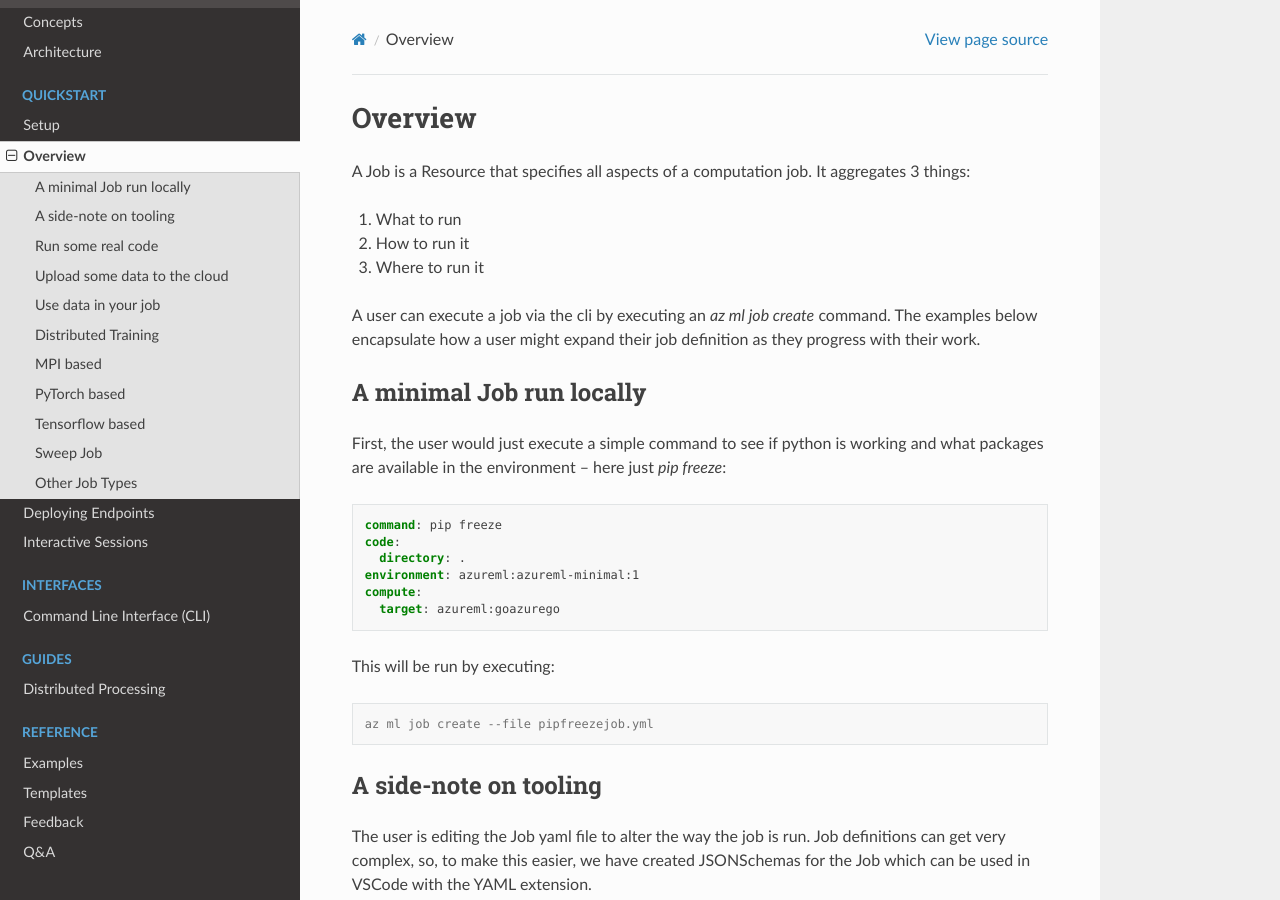
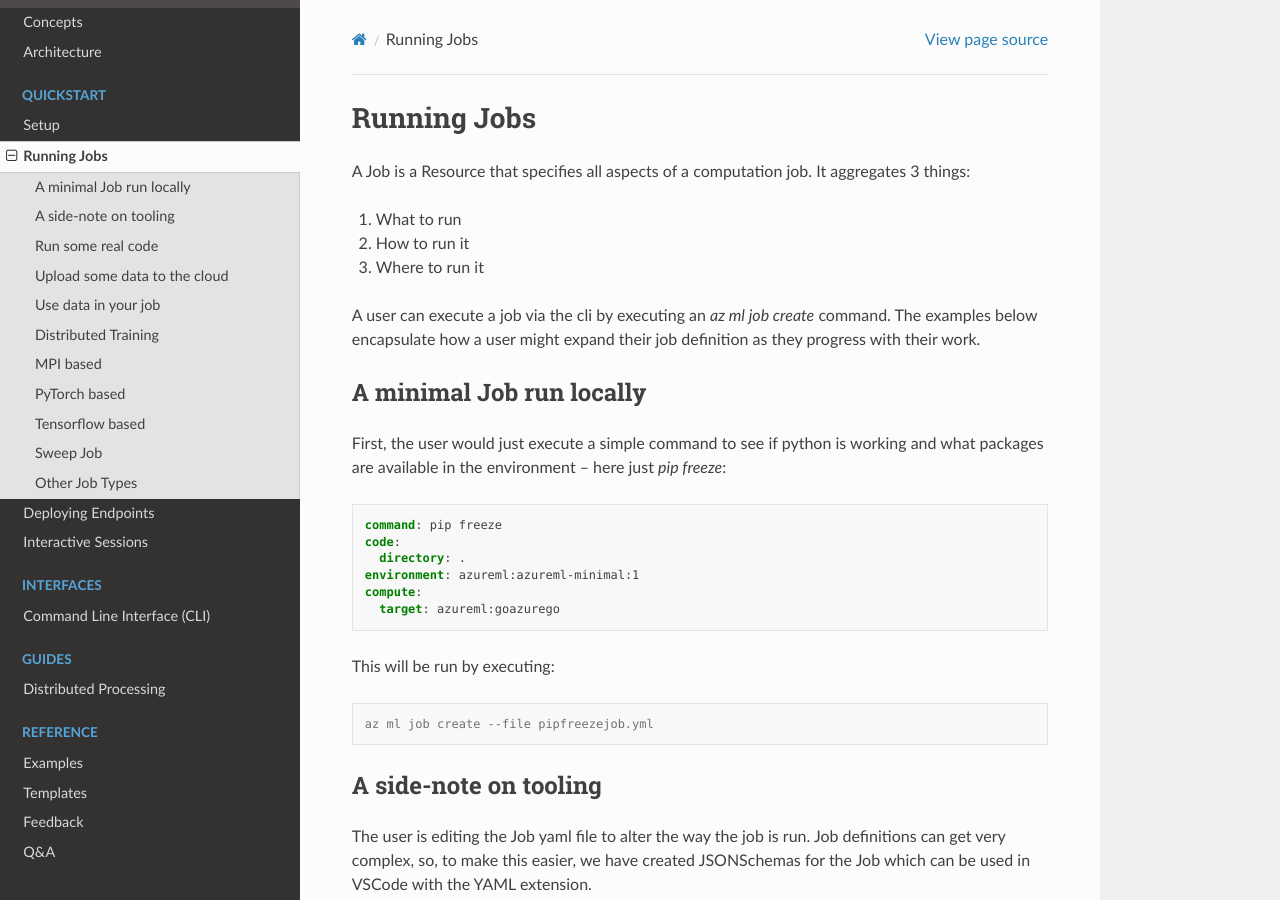
Before and after one commit to wenyang/azureml-v2-preview, a Sphinx documentation site: the page built from docs/quickstart/jobs.rst, in a window 1280 px wide and 900 px high. Built offline with Sphinx 7.4.7 and the Read the Docs theme 2.0.0, drawn with Linux system fonts in a browser that asks for light colours; pages that are not in the unit, such as notebooks, are missing from menus.

Commit message:
minor edit

```diff
--- a/docs/quickstart/jobs.rst
+++ b/docs/quickstart/jobs.rst
@@ -1,4 +1,4 @@
-Overview
+Running Jobs
 ============
 
 A Job is a Resource that specifies all aspects of a computation job. It aggregates 3 things:
```
